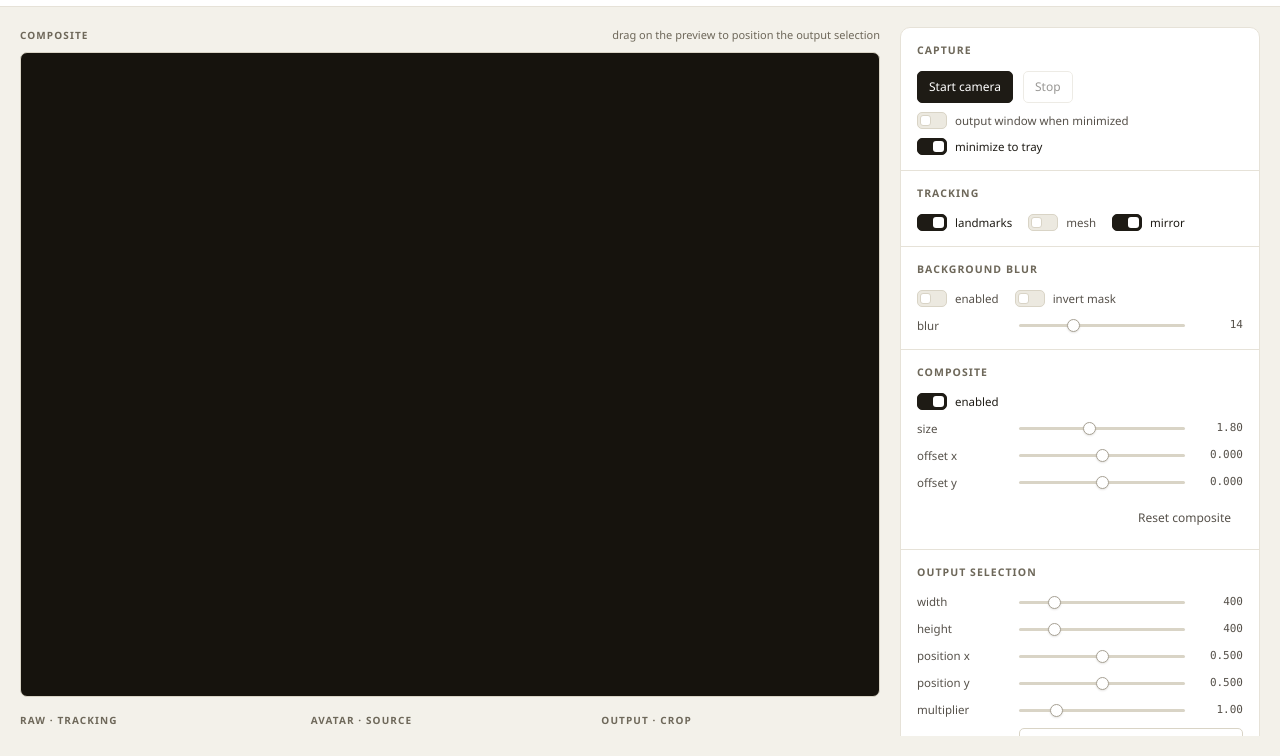
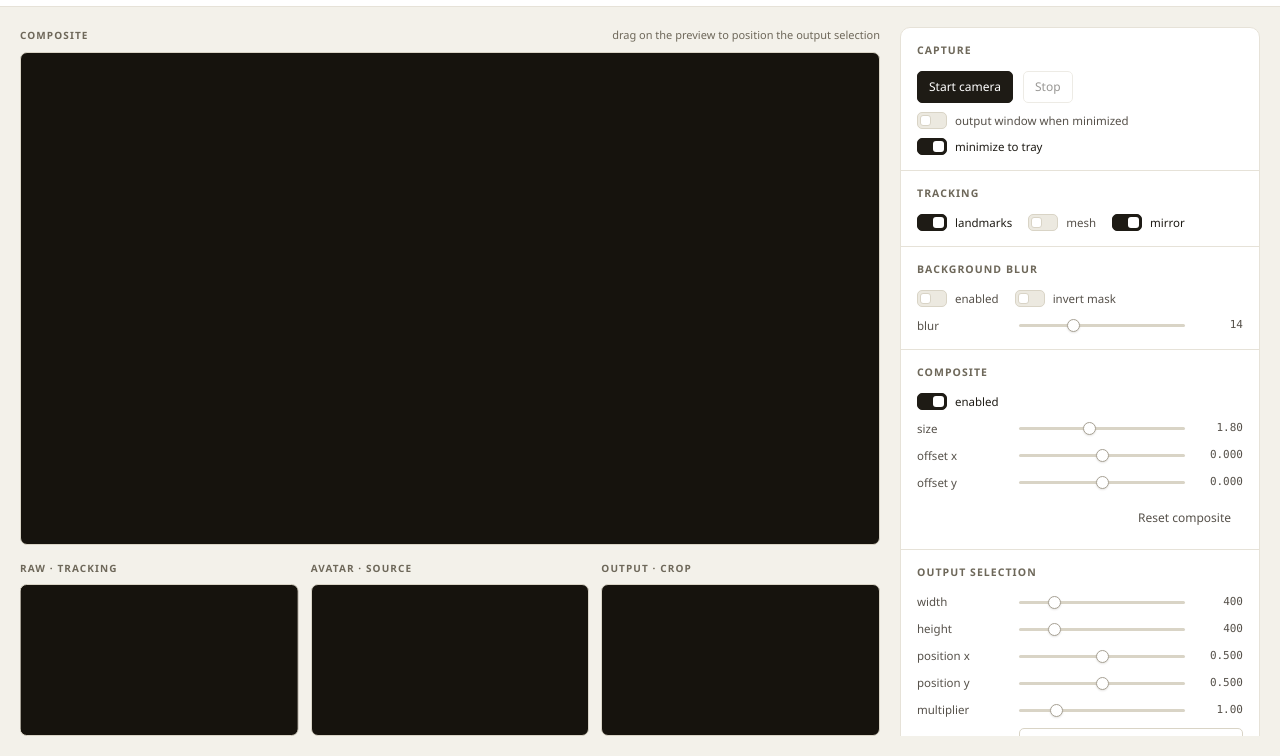
Before and after one commit to mrchipset/AniFaceUp, a website built with Vite: page index.html in a window 1280 px wide. Shown: the part 44-800 px from the top of the page. Built offline with nearby package versions, Linux system fonts and the light colour scheme; what @mediapipe/tasks-vision would draw is missing.

Commit message:
fix(ui): make the stage fit without scrollbars and collapse preview tiles when short

```diff
--- a/src/styles.css
+++ b/src/styles.css
@@ -302,23 +302,20 @@ dt {
 .workspace {
   display: grid;
   grid-template-columns: minmax(0, 1fr) 360px;
+  grid-template-rows: minmax(0, 1fr);
   gap: 20px;
   min-height: 0;
   padding: 20px;
 }
 
+/* The stage never scrolls; the composite always fits inside it. */
 .stage {
   display: flex;
   flex-direction: column;
   gap: 16px;
   min-height: 0;
   min-width: 0;
-  overflow-y: auto;
-}
-
-/* Monitors keep their natural size; the stage scrolls instead of squashing. */
-.stage > * {
-  flex: 0 0 auto;
+  overflow: hidden;
 }
 
 /* monitors */
@@ -327,11 +324,20 @@ dt {
   min-width: 0;
 }
 
+/* The primary composite monitor claims all leftover height in the stage. */
+.monitor-primary {
+  display: flex;
+  flex-direction: column;
+  flex: 1 1 auto;
+  min-height: 0;
+}
+
 .monitor-bar {
   display: flex;
   align-items: baseline;
   justify-content: space-between;
   gap: 12px;
+  flex: 0 0 auto;
   margin-bottom: 8px;
 }
 
@@ -365,13 +371,15 @@ dt {
   display: grid;
   grid-template-columns: repeat(3, minmax(0, 1fr));
   gap: 12px;
+  flex: 0 0 auto;
 }
 
+/* Tiles give back space as the window shortens (then hide — see max-height rules). */
 .monitor-row .frame {
   display: flex;
   align-items: center;
   justify-content: center;
-  height: 168px;
+  height: clamp(84px, 19vh, 168px);
 }
 
 .monitor-row .frame > canvas {
@@ -380,14 +388,29 @@ dt {
   object-fit: contain;
 }
 
+/*
+ * Primary frame: a centred region that fills the leftover height. The composite
+ * scales to fit whatever room is left — any aspect ratio, no distortion — and is
+ * capped on both axes so it can never push past the stage. Sized with intrinsic
+ * auto height so the drawing buffer (camera resolution) keeps its true ratio,
+ * which also keeps drag-to-select coordinates exact.
+ */
 .frame-primary {
-  display: block;
-  height: auto;
+  display: flex;
+  align-items: center;
+  justify-content: center;
+  flex: 1 1 auto;
+  min-height: 0;
+  overflow: hidden;
 }
 
-.frame.frame-primary > canvas {
-  width: 100%;
+.frame-primary > #composite {
+  display: block;
+  width: auto;
   height: auto;
+  max-width: 100%;
+  max-height: 100%;
+  object-fit: contain;
 }
 
 #composite {
@@ -396,6 +419,13 @@ dt {
 
 .frame-flip.mirror {
   transform: scaleX(-1);
+}
+
+/* Cramped windows: drop the three tiles so the composite keeps every pixel. */
+@media (max-height: 560px) {
+  .monitor-row {
+    display: none;
+  }
 }
 
 /* ------------------------------------------------------------- control rail */
@@ -670,27 +700,23 @@ input[type="range"]::-moz-range-thumb {
 
 /* ----------------------------------------------------------------- scroll */
 
-.rail::-webkit-scrollbar,
-.stage::-webkit-scrollbar {
+.rail::-webkit-scrollbar {
   width: 10px;
   height: 10px;
 }
 
-.rail::-webkit-scrollbar-track,
-.stage::-webkit-scrollbar-track {
+.rail::-webkit-scrollbar-track {
   background: transparent;
 }
 
-.rail::-webkit-scrollbar-thumb,
-.stage::-webkit-scrollbar-thumb {
+.rail::-webkit-scrollbar-thumb {
   background: var(--line-2);
   background-clip: padding-box;
   border: 3px solid transparent;
   border-radius: 999px;
 }
 
-.rail::-webkit-scrollbar-thumb:hover,
-.stage::-webkit-scrollbar-thumb:hover {
+.rail::-webkit-scrollbar-thumb:hover {
   background: var(--ink-4);
   background-clip: padding-box;
 }
@@ -798,6 +824,23 @@ input[type="range"]::-moz-range-thumb {
   .rail {
     overflow: visible;
   }
+
+  /*
+   * Stacked layout: the app is no longer a fixed viewport, so the stage has no
+   * definite height to fill. Release the flex-fill contract and fall back to the
+   * composite's intrinsic ratio (full width, height follows) like the tiles.
+   */
+  .monitor-primary,
+  .frame-primary {
+    flex: 0 0 auto;
+  }
+
+  .frame-primary > #composite {
+    width: 100%;
+    height: auto;
+    max-width: none;
+    max-height: none;
+  }
 }
 
 @media (max-width: 760px) {
```
